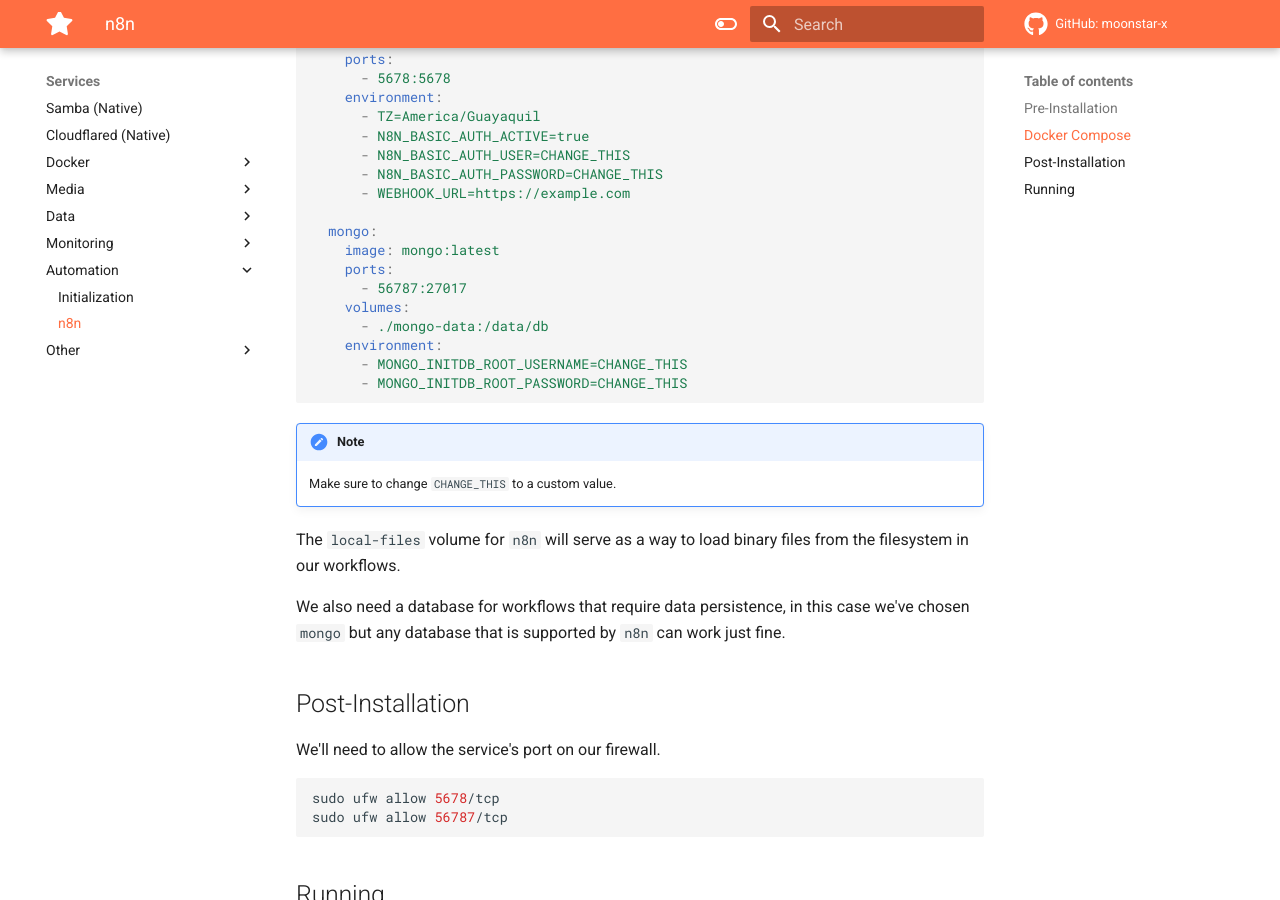
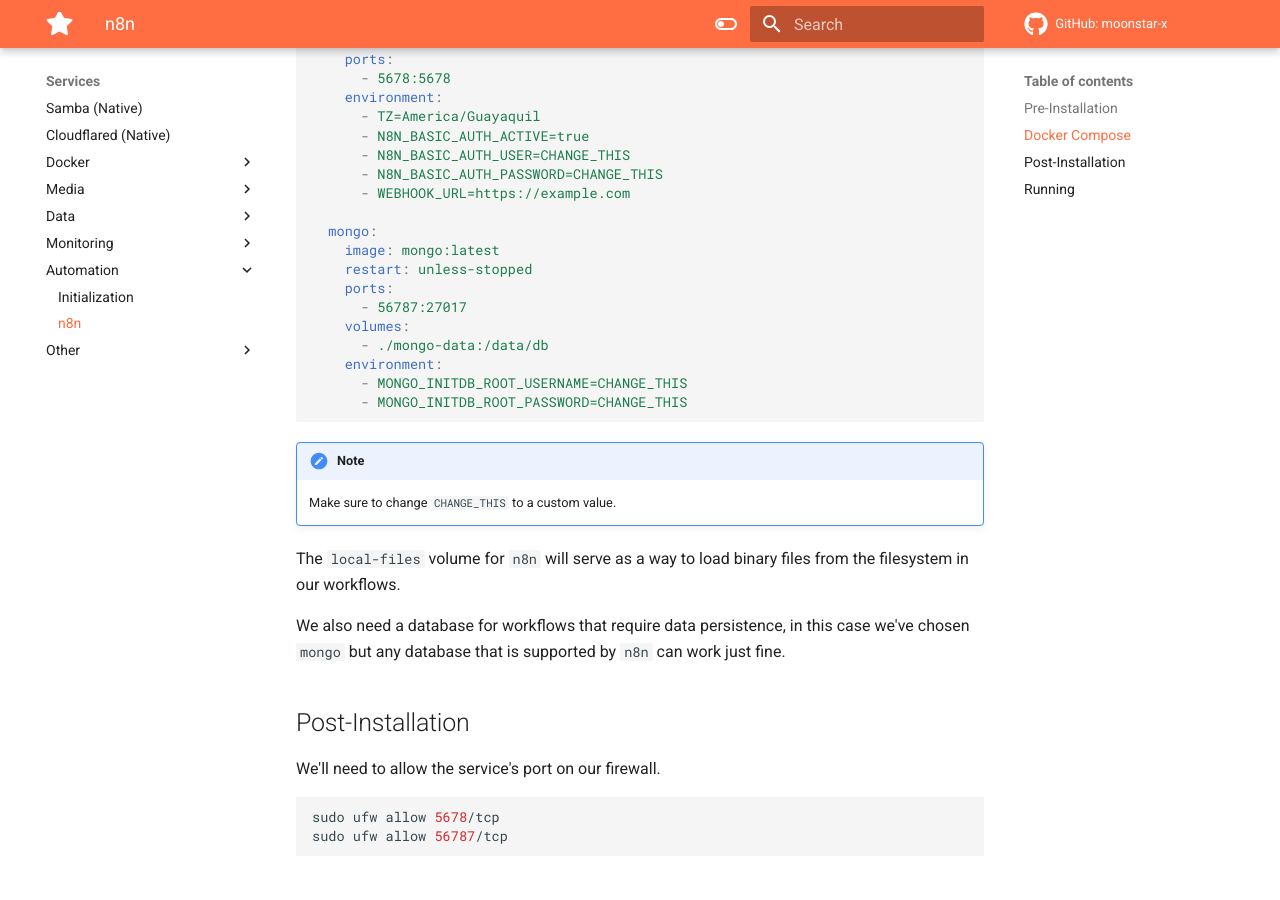
Before and after one commit to moonstar-x/server-setup, an MkDocs documentation site: the page built from docs/services/automation/n8n.md, in a window 1280 px wide and 900 px high, scrolled down 741 px. Built offline with MkDocs 1.6.1 and Material for MkDocs 9.7.7, drawn with Linux system fonts in a browser that asks for light colours.

Commit message:
Updated n8n docker-compose file.

```diff
--- a/docs/services/automation/n8n.md
+++ b/docs/services/automation/n8n.md
@@ -35,6 +35,7 @@ services:
 
   mongo:
     image: mongo:latest
+    restart: unless-stopped
     ports:
       - 56787:27017
     volumes:
```
